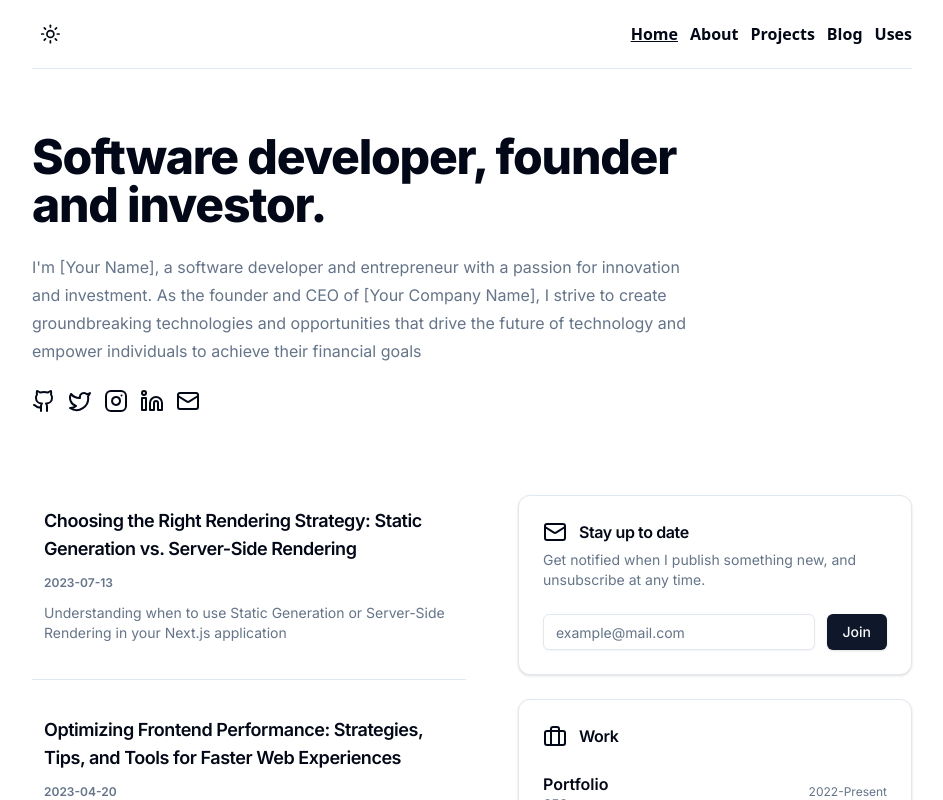
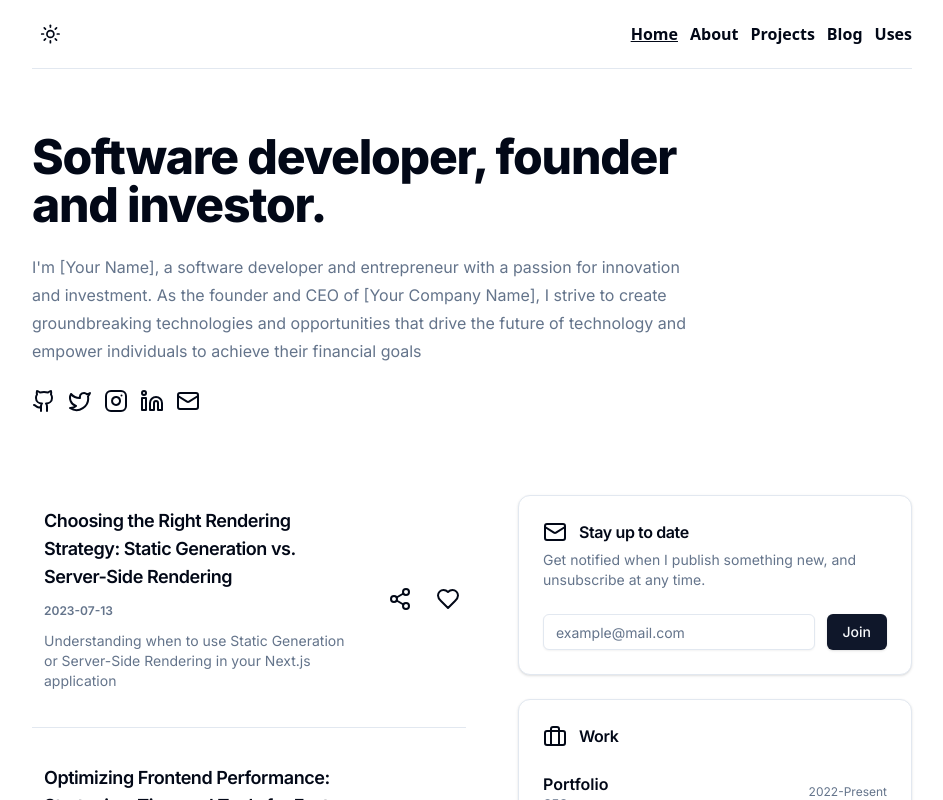
Before and after one commit to piotrszubert/nextjs-dev-portfolio, a Next.js app: page / in a window 1280 px wide. Shown: the top 800 px of the page, without its empty margins (168-1111 px from the left). Built offline with nearby package versions, Linux system fonts and the light colour scheme.

Commit message:
added buttons to blog posts list

```diff
--- a/components/postsList.tsx
+++ b/components/postsList.tsx
@@ -2,7 +2,8 @@ import React from 'react';
 import { siteConfig } from '@/config/site';
 import { Separator } from '@/components/ui/separator';
 import Link from 'next/link';
-
+import { Share2, Heart } from 'lucide-react';
+import { Button } from '@/components/ui/button';
 const colorVariant = siteConfig.accentColor.colorVariant;
 const { accentTextClass, accentBorderClass } = siteConfig.accentColor.colorVariants[colorVariant];
 
@@ -18,12 +19,14 @@ type PostsListProps = {
 }
 
 export default function PostsList({ posts }: PostsListProps) {
+
   return (
     <div className="space-y-6">
       {posts.map(({ id, date, heading, subheading }: PostType, index: number) => (
         <>
-          <div key={id} className='max-w-lg'>
+          <div key={id} className='flex gap-3 flex-wrap sm:flex-nowrap'>
             <Link
+              className='max-w-lg'
               href={`blog/posts/${id}`}
             >
               <div
@@ -40,6 +43,16 @@ export default function PostsList({ posts }: PostsListProps) {
                 </p>
               </div>
             </Link>
+            <div className='grid place-items-start ps-3 sm:ps-0 sm:place-items-center flex-1'>
+              <div className='flex gap-3'>
+                <Button variant="ghost" size="icon">
+                  <Share2/>
+                </Button>
+                <Button variant="ghost" size="icon">
+                  <Heart/>
+                </Button>
+              </div>
+            </div>
           </div>
           {index !== posts.length - 1 && (
             <div className="mt-6">
```
